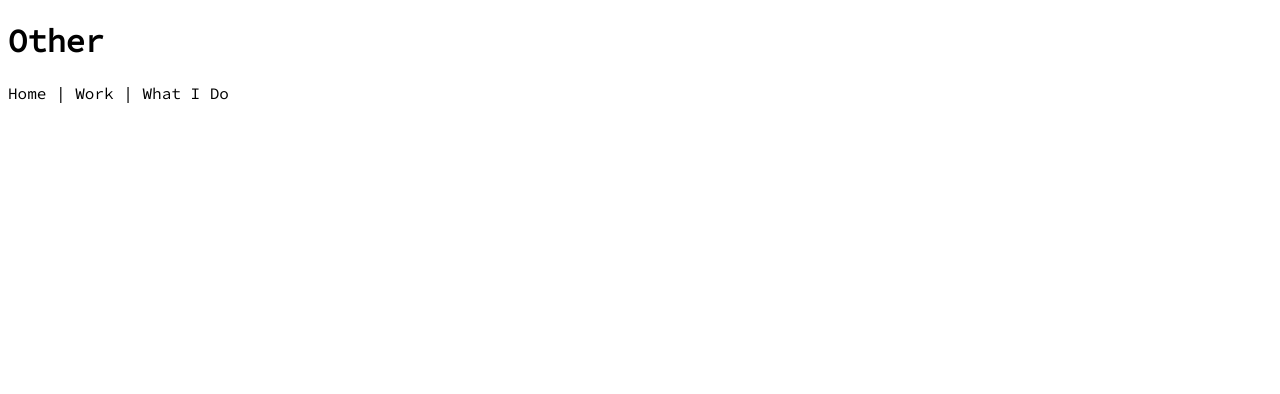
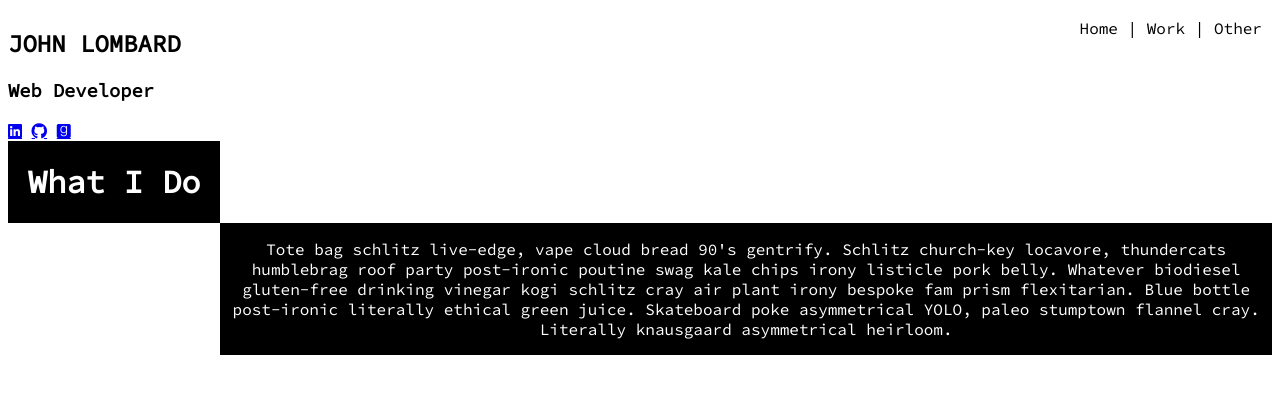
Before and after one commit to johnlombard/multipage-portfolio, a plain HTML site: page other.html in a window 1280 px wide. Drawn offline with Linux system fonts and the light colour scheme.

Commit message:
added pages

```diff
--- a/other.html
+++ b/other.html
@@ -7,7 +7,7 @@
     <meta http-equiv="X-UA-Compatible" content="ie=edge">
 
     <!-- Style Sheet -->
-    <link rel="stylesheet" href="./stylesheets/index.css" />
+    <link rel="stylesheet" href="./stylesheets/other.css" />
 
     <!-- FontAwesome -->
     <link rel="stylesheet" href="https://use.fontawesome.com/releases/v5.5.0/css/all.css"
@@ -20,15 +20,34 @@
 </head>
 
 <body>
-    <h1>Other</h1>
-                <section class="Links">
-                    <a href="./index.html">Home |</a>
-                    <a href="./work.html">Work |</a>
-                    <a href="./work.html">What I Do</a>
-                </section>
-            </div>
+        <section class="nav">
+                <h1>JOHN LOMBARD</h1>
+                <div class="Social">
+                    <h3>Web Developer</h3>
+                    <div class="Icons">
+                        <a href="https://www.linkedin.com/in/johnlombard1996/" class="fab fa-linkedin"
+                            target="_blank"></a>
+                        <a href="https://github.com/johnlombard" class="fab fa-github" target="_blank"></a>
+                        <a href="https://www.goodreads.com/user/show/60952740-john" class="fab fa-goodreads"
+                            target="_blank"></a>
+                    </div>
+                </div>
+            </section>
+        <div class="pageTitle">
+            <h1>What I Do</h1>
         </div>
-    </header>
-</body>
+        <section class="Links">
+            <a href="./index.html">Home |</a>
+            <a href="./work.html">Work |</a>
+            <a href="./other.html">Other </a>
+        </section>
+        <div class="pageContent">
+            <p>Tote bag schlitz live-edge, vape cloud bread 90's gentrify. Schlitz church-key locavore, thundercats
+                humblebrag roof party post-ironic poutine swag kale chips irony listicle pork belly. Whatever biodiesel
+                gluten-free drinking vinegar kogi schlitz cray air plant irony bespoke fam prism flexitarian. Blue bottle
+                post-ironic literally ethical green juice. Skateboard poke asymmetrical YOLO, paleo stumptown flannel cray.
+                Literally knausgaard asymmetrical heirloom.</p>
+        </div>
+    </body>
 
 </html>
--- /dev/null
+++ b/stylesheets/about.css
@@ -0,0 +1,72 @@
+html {
+    font-family: 'Source Code Pro', monospace;
+}
+
+body {
+    display: grid;
+    grid-template-columns: 1fr 3fr 1fr;
+    grid-template-rows: 1fr  ;
+}
+
+.nav {
+    visibility: hidden;
+}
+.pageTitle {
+    grid-column: 1/4;
+    grid-row: 1;
+    text-align: center;
+    background-color: black;
+    color: white;
+}
+
+.Links {
+    grid-column: 1/4;
+    grid-row: 2;
+    text-align: center;
+    margin: 10px;
+}
+
+.Links a {
+    text-decoration: none;
+    color: black;
+
+}
+
+.pageContent {
+    grid-column: 1/4;
+    grid-row: 3;
+    text-align: center;
+    background-color: black;
+    color: white;
+
+}
+@media only screen and (min-width: 699px) {
+     .nav {
+        visibility: visible;
+        grid-column: 1/3;
+        grid-row: 1;
+    }
+
+    .pageTitle {
+            grid-column: 1/2;
+            grid-row: 2;
+            text-align: center;
+            background-color: black;
+            color: white;
+    }
+
+    .Links {
+        grid-column: 4;
+        grid-row: 1;
+        text-align: center;
+    }
+
+    .pageContent {
+        grid-column: 2/5;
+        grid-row: 3;
+        text-align: center;
+        background-color: black;
+        color: white;
+
+    }
+  }
--- /dev/null
+++ b/stylesheets/other.css
@@ -0,0 +1,72 @@
+html {
+    font-family: 'Source Code Pro', monospace;
+}
+
+body {
+    display: grid;
+    grid-template-columns: 1fr 3fr 1fr;
+    grid-template-rows: 1fr  ;
+}
+
+.nav {
+    visibility: hidden;
+}
+.pageTitle {
+    grid-column: 1/4;
+    grid-row: 1;
+    text-align: center;
+    background-color: black;
+    color: white;
+}
+
+.Links {
+    grid-column: 1/4;
+    grid-row: 2;
+    text-align: center;
+    margin: 10px;
+}
+
+.Links a {
+    text-decoration: none;
+    color: black;
+
+}
+
+.pageContent {
+    grid-column: 1/4;
+    grid-row: 3;
+    text-align: center;
+    background-color: black;
+    color: white;
+
+}
+@media only screen and (min-width: 699px) {
+     .nav {
+        visibility: visible;
+        grid-column: 1/3;
+        grid-row: 1;
+    }
+
+    .pageTitle {
+            grid-column: 1/2;
+            grid-row: 2;
+            text-align: center;
+            background-color: black;
+            color: white;
+    }
+
+    .Links {
+        grid-column: 4;
+        grid-row: 1;
+        text-align: center;
+    }
+
+    .pageContent {
+        grid-column: 2/5;
+        grid-row: 3;
+        text-align: center;
+        background-color: black;
+        color: white;
+
+    }
+  }
```
Also changed, not shown: about.html (+28 -10 lines).
